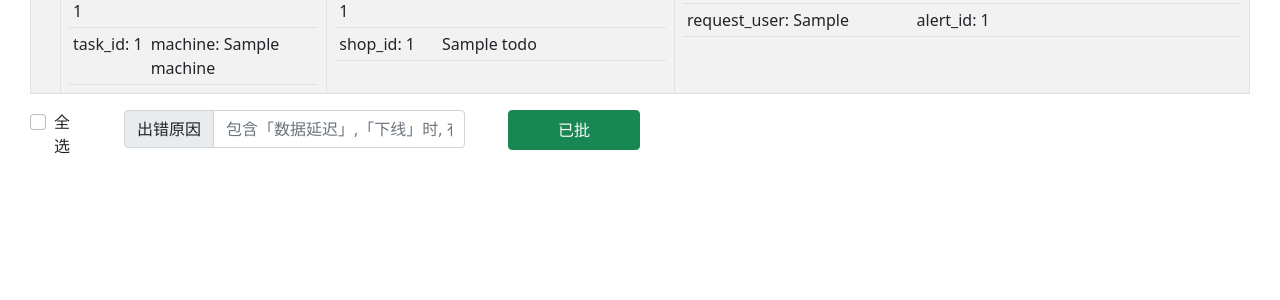
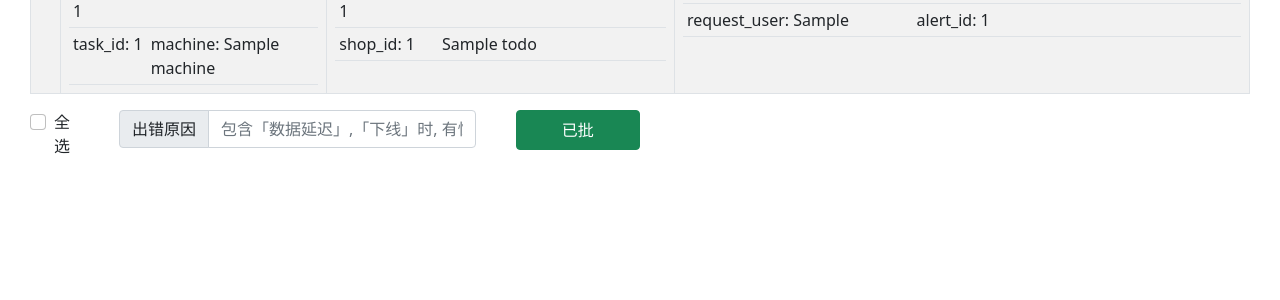
Before and after one commit to luke1879012/magnifier, a Python web app: template templates/canary.html in a window 1280 px wide. Shown: the part 374-674 px from the top of the page. Run offline with Jinja, Linux system fonts and the light colour scheme; the template is opened without the code that fills it: most values are stand-ins (such as "Sample title", 1, 10 or a date in 2020); some libraries are stand-ins or nearby versions.

Commit message:
[优化] 优化页面

```diff
--- a/templates/canary.html
+++ b/templates/canary.html
@@ -231,7 +231,7 @@
                     <label class="form-check-label">全选</label>
                 </div>
                 <div style="width: 50px;"></div>
-                <div class="input-group mb-3" style="width: 400px;">
+                <div class="input-group mb-3" style="width: 450px;">
                     <span class="input-group-text">出错原因</span>
                     <input type="text" class="form-control" v-model="finish_reason" @input="change_clipboard"
                            placeholder="包含「数据延迟」,「下线」时, 有惊喜" @blur="copy_to_clipboard">
```
